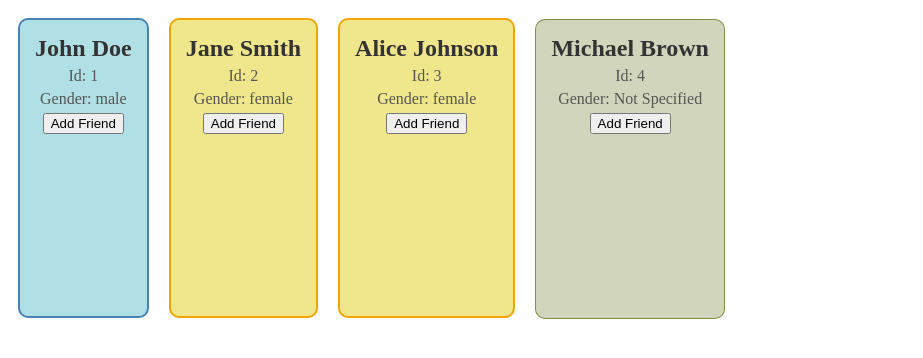
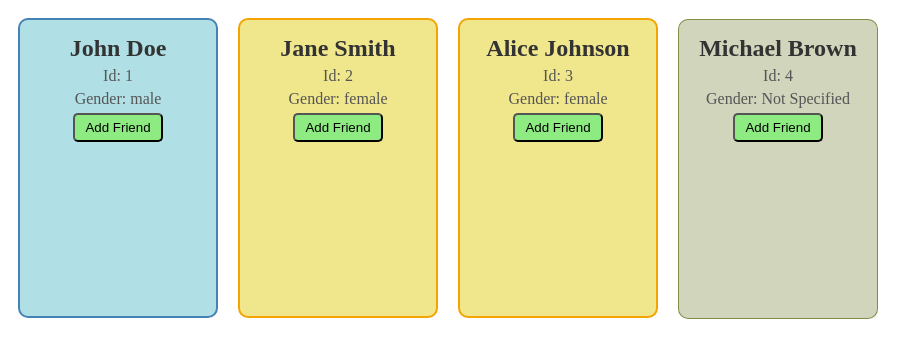
Before and after one commit to DerkachevskyiArtem/Reacr-state-list, a React (Vite) app: page / in a window 1280 px wide. Shown: the top 358 px of the page, without its empty margins (0-923 px from the left). Built offline with nearby package versions, Linux system fonts and the light colour scheme.

Commit message:
Add some styles

```diff
--- a/src/components/UserCard/UserCard.css
+++ b/src/components/UserCard/UserCard.css
@@ -10,7 +10,7 @@
   background-color: #bac09bab;
   display: inline-block;
   text-align: center;
-  max-width: 200px;
+  min-width: 200px;
   min-height: 300px;
 }
 
@@ -36,3 +36,14 @@
   margin: 5px 0;
   color: #555;
 }
+
+.btn {
+  padding: 5px 10px;
+  border-radius: 5px;
+  cursor: pointer;
+  background-color: #8eeb82;
+}
+
+.btn:hover {
+  background-color: #75ee65;
+}
```
